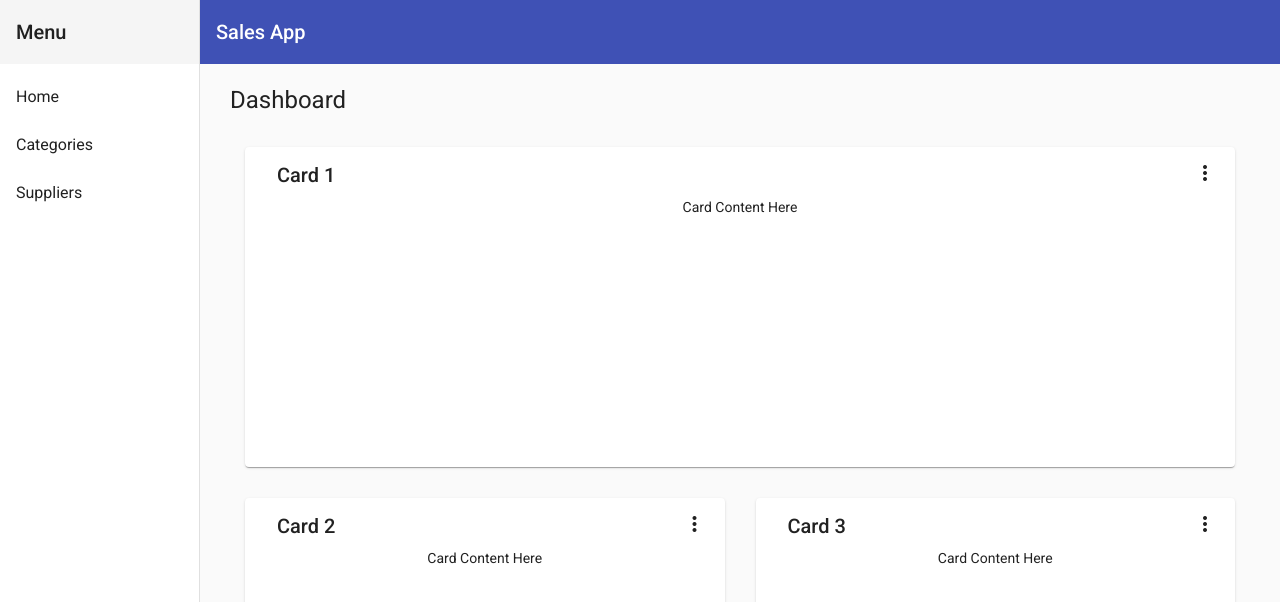
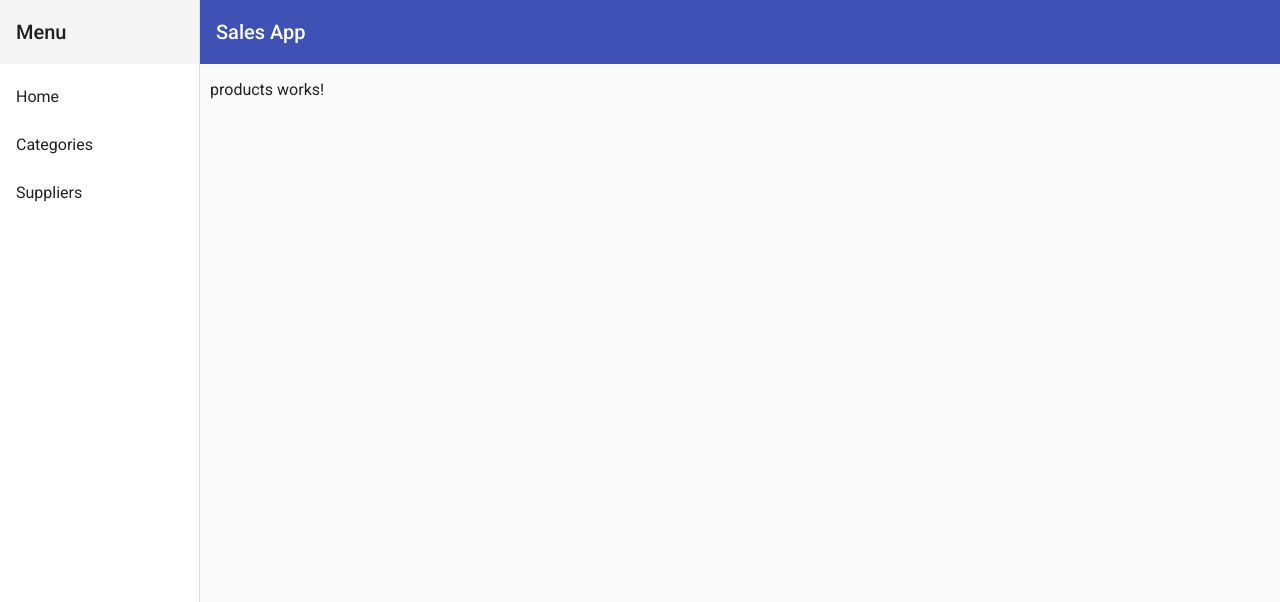
Before and after one commit to danielschmitz/my-sales-aapp, an Angular app: page / in a window 1280 px wide. Shown: the top 602 px of the page. Built offline with nearby package versions, Linux system fonts and the light colour scheme.

Commit message:
create products component

```diff
--- a/src/app/app-routing.module.ts
+++ b/src/app/app-routing.module.ts
@@ -1,3 +1,4 @@
+import { ProductsComponent } from './products/products.component';
 import { NgModule } from '@angular/core';
 import { RouterModule, Routes } from '@angular/router';
 import { CategoriesLoadingAsyncComponent } from './categories/categories-loading-async/categories-loading-async.component';
@@ -39,7 +40,7 @@
       }
     ]
   },
-  { path: '', component: DashboardComponent }
+  { path: '', component: ProductsComponent }
 ]
 
 
--- a/src/app/app.module.ts
+++ b/src/app/app.module.ts
@@ -36,6 +36,7 @@
 import { SuppliersDeleteComponent } from './suppliers/suppliers-delete/suppliers-delete.component';
 import { SuppliersShowComponent } from './suppliers/suppliers-show/suppliers-show.component';
 import { CategoriesLoadingAsyncComponent } from './categories/categories-loading-async/categories-loading-async.component';
+import { ProductsComponent } from './products/products.component';
 
 
 @NgModule({
@@ -55,6 +56,7 @@
     SuppliersDeleteComponent,
     SuppliersShowComponent,
     CategoriesLoadingAsyncComponent,
+    ProductsComponent,
       ],
   imports: [
     BrowserModule,
--- /dev/null
+++ b/src/app/products/products.component.html
@@ -0,0 +1 @@
+<p>products works!</p>
--- /dev/null
+++ b/src/app/products/products.component.ts
@@ -0,0 +1,16 @@
+import { Component, OnInit } from '@angular/core';
+
+@Component({
+  selector: 'app-products',
+  templateUrl: './products.component.html',
+  styles: [
+  ]
+})
+export class ProductsComponent implements OnInit {
+
+  constructor() { }
+
+  ngOnInit(): void {
+  }
+
+}
```
